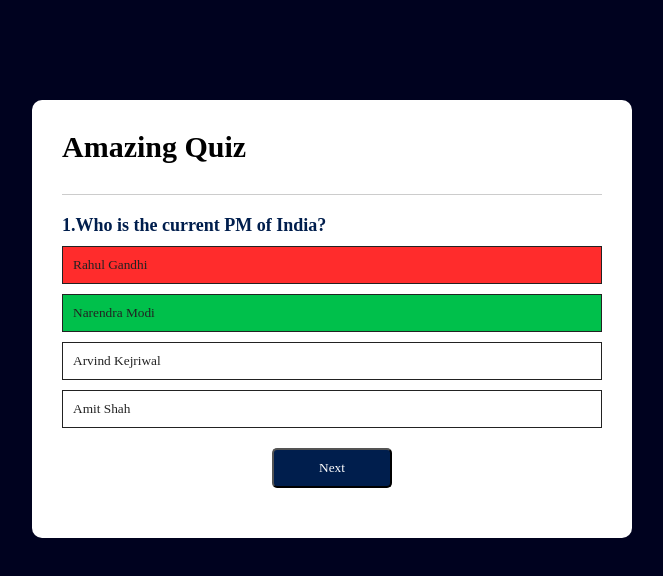
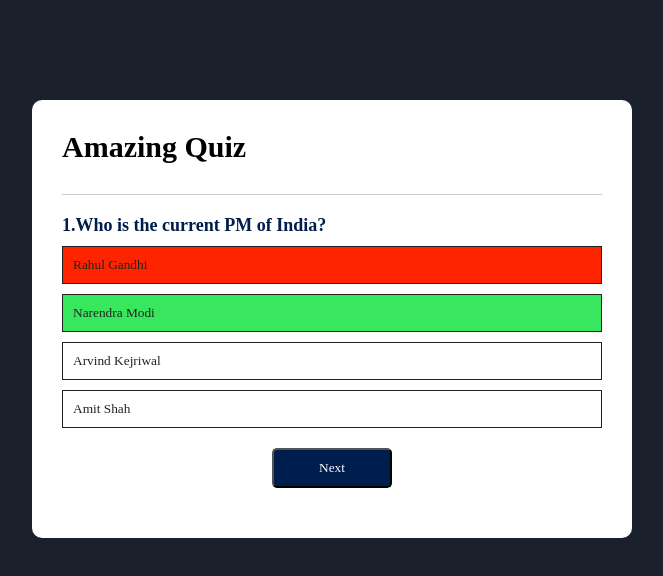
Before and after one commit to Shrawan0701/Quiz-App, a plain HTML site: page index.html in a window 1280 px wide. Both pictures are taken after a click on the button "Rahul Gandhi". Shown: the whole page, without its empty margins (308-971 px from the left). Drawn offline with Linux system fonts and the light colour scheme.

Commit message:
Update style.css

```diff
--- a/style.css
+++ b/style.css
@@ -6,7 +6,7 @@
 }
 
 body {
-  background-color: #00021f;
+  background-color: #1A202C;
 }
 
 .app {
@@ -68,9 +68,9 @@ body {
 }
 
 .correct {
-  background: #00c04b;
+  background: #39e75f;
 }
 
 .incorrect {
-  background:#ff2c2c ;
+  background:#ff2400 ;
 }
```
